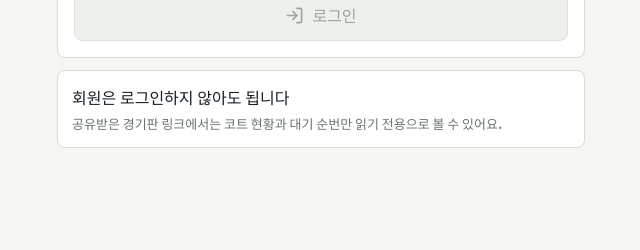
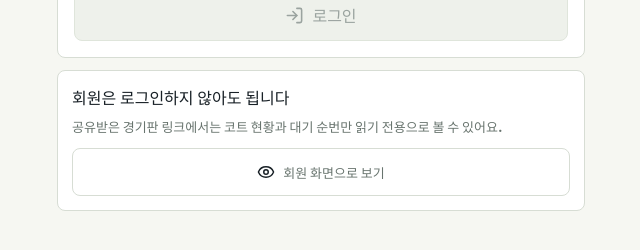
Before and after one commit to Practice-Kang/team-dream-app, a Vue app in the folder web-app/: page /login in a window 1280 px wide. Shown: the part 344-594 px from the top of the page, without its empty margins (319-959 px from the left). Built offline with nearby package versions, Linux system fonts and the light colour scheme.

Commit message:
로그인 화면에 회원 보기 링크 추가

```diff
--- a/web-app/src/styles.css
+++ b/web-app/src/styles.css
@@ -670,7 +670,7 @@ button {
 
 .guest-note {
   display: grid;
-  gap: 5px;
+  gap: 8px;
   margin-top: 12px;
   padding: 14px;
 }
@@ -683,6 +683,12 @@ button {
   color: #68746e;
   font-size: 13px;
   font-weight: 800;
+}
+
+.guest-link {
+  min-height: 48px;
+  margin-top: 4px;
+  text-decoration: none;
 }
 
 @media (max-width: 380px) {
--- a/web-app/src/views/LoginView.vue
+++ b/web-app/src/views/LoginView.vue
@@ -1,6 +1,6 @@
 <script setup lang="ts">
 import { computed, ref } from "vue";
-import { LogIn } from "@lucide/vue";
+import { Eye, LogIn } from "@lucide/vue";
 import { useRoute, useRouter } from "vue-router";
 
 import AppHeader from "@/components/AppHeader.vue";
@@ -14,6 +14,7 @@ const id = ref("");
 const password = ref("");
 
 const canSubmit = computed(() => id.value.trim().length > 0 && password.value.length > 0 && !auth.loading);
+const guestBoardPath = computed(() => publicBoardPath(String(route.query.redirect || "")));
 
 async function submitLogin() {
   if (!canSubmit.value) return;
@@ -24,6 +25,23 @@ async function submitLogin() {
   } catch {
     password.value = "";
   }
+}
+
+function publicBoardPath(redirectPath: string): string {
+  const adminSessionId = routeSessionId(redirectPath, "/admin/");
+  if (adminSessionId && adminSessionId !== "new") return `/board/${adminSessionId}`;
+
+  const boardSessionId = routeSessionId(redirectPath, "/board/");
+  if (boardSessionId) return `/board/${boardSessionId}`;
+
+  return "/board/current";
+}
+
+function routeSessionId(path: string, prefix: string): string | null {
+  if (!path.startsWith(prefix)) return null;
+
+  const sessionId = path.slice(prefix.length).split(/[?#/]/)[0];
+  return sessionId ? encodeURIComponent(sessionId) : null;
 }
 </script>
 
@@ -59,6 +77,10 @@ async function submitLogin() {
     <section class="guest-note">
       <strong>회원은 로그인하지 않아도 됩니다</strong>
       <span>공유받은 경기판 링크에서는 코트 현황과 대기 순번만 읽기 전용으로 볼 수 있어요.</span>
+      <RouterLink class="command guest-link" :to="guestBoardPath">
+        <Eye :size="18" />
+        <span>회원 화면으로 보기</span>
+      </RouterLink>
     </section>
   </main>
 </template>
```
